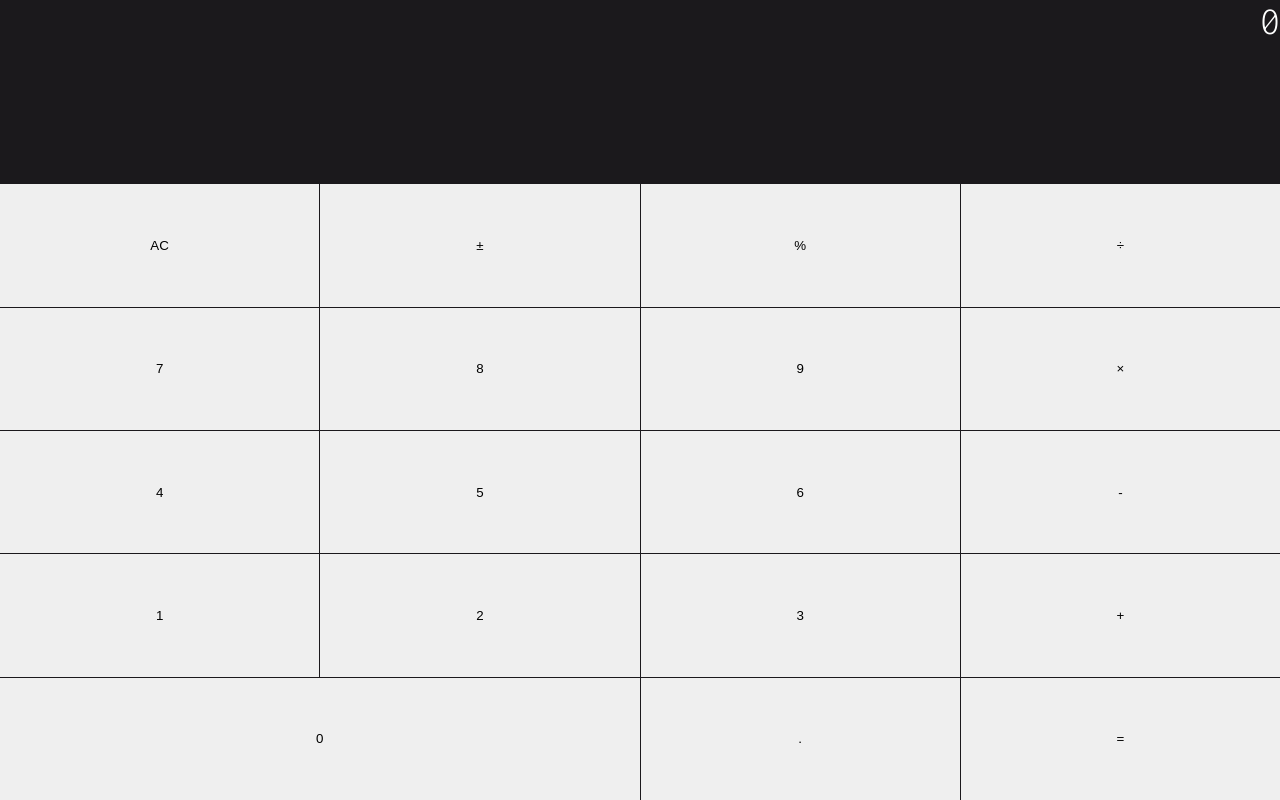
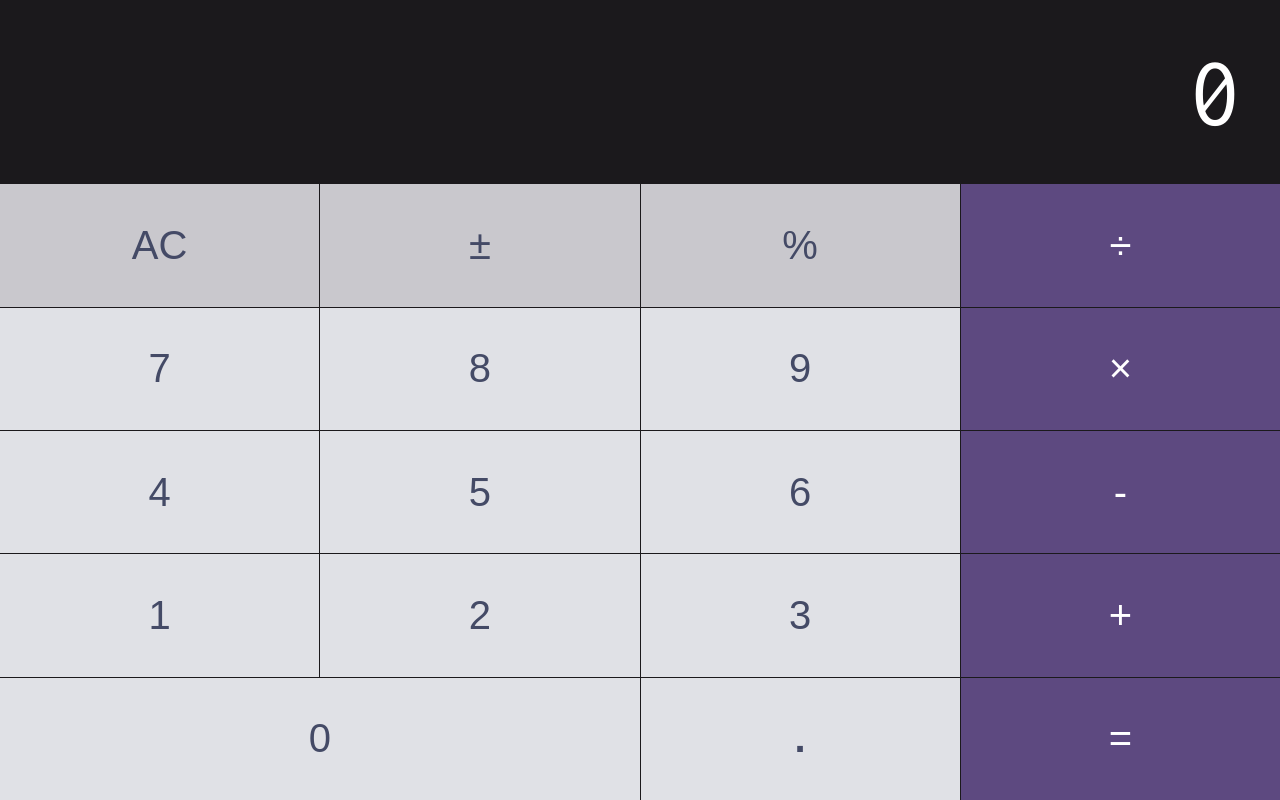
Before and after one commit to lpradopostigo/web-calculator, a plain HTML site: page index.html in a window 1280 px wide. Drawn offline with Linux system fonts and the light colour scheme.

Commit message:
prototype

```diff
--- a/index.html
+++ b/index.html
@@ -19,33 +19,34 @@
       <div id="display">0</div>
 
       <!-- row 1 -->
-      <button id="ac" class="gray">AC</button>
-      <button id="plus-minus" class="gray">&plusmn;</button>
-      <button id="percent" class="gray">%</button>
-      <button id="division" class="orange">&div;</button>
+      <button id="ac" class="dark-gray">AC</button>
+      <button id="plus-minus" class="dark-gray">&plusmn;</button>
+      <button id="percent" class="dark-gray">%</button>
+      <button id="division" class="purple">&div;</button>
 
       <!-- row 2 -->
-      <button id="seven" class="gray">7</button>
-      <button id="eight" class="gray">8</button>
-      <button id="nine" class="gray">9</button>
-      <button id="multiplication" class="orange">&times;</button>
+      <button id="seven" class="gray number">7</button>
+      <button id="eight" class="gray number">8</button>
+      <button id="nine" class="gray number">9</button>
+      <button id="multiplication" class="purple">&times;</button>
 
       <!-- row 3 -->
-      <button id="four" class="gray">4</button>
-      <button id="five" class="gray">5</button>
-      <button id="six" class="gray">6</button>
-      <button id="minus" class="orange">-</button>
+      <button id="four" class="gray number">4</button>
+      <button id="five" class="gray number">5</button>
+      <button id="six" class="gray number">6</button>
+      <button id="minus" class="purple">-</button>
 
       <!-- row 4 -->
-      <button id="one" class="gray">1</button>
-      <button id="two" class="gray">2</button>
-      <button id="three" class="gray">3</button>
-      <button id="plus" class="orange">+</button>
+      <button id="one" class="gray number">1</button>
+      <button id="two" class="gray number">2</button>
+      <button id="three" class="gray number">3</button>
+      <button id="plus" class="purple">+</button>
 
       <!-- row 5 -->
-      <button id="zero" class="gray">0</button>
+      <button id="zero" class="gray number">0</button>
       <button id="dot" class="gray">.</button>
-      <button id="equal" class="orange">=</button>
+      <button id="equal" class="purple">=</button>
     </main>
   </body>
+  <script src="main.js"></script>
 </html>
--- /dev/null
+++ b/main.js
@@ -0,0 +1,21 @@
+let buttonNumbers=document.getElementsByClassName("number");
+let display=document.getElementById("display");
+
+for (let i = 0; i < buttonNumbers.length; i++) {
+    buttonNumbers[i].onclick=function() {
+        if (display.innerText[0]==='0') {
+         display.innerText="";
+        }
+        display.innerText+=buttonNumbers[i].innerText;
+    };
+}
+
+document.getElementById("ac").onclick=function () {
+    display.innerText="0";
+}
+
+document.getElementById("dot").onclick=function () {
+    if(!display.innerText.includes(".")){
+        display.innerText+=".";
+    }
+}
--- a/style.scss
+++ b/style.scss
@@ -7,22 +7,28 @@ html {
   font-size: 62.5%;
 }
 
-body {
-  font-size: 4rem;
+main {
   font-family: "Inconsolata", monospace;
-  font-weight: 300;
 }
 
 button {
+  font-size: 5vh;
+  font-weight: 200;
+  color: #444a66;
   border-style: none;
   padding: 2rem;
   text-align: center;
 }
 main {
   #display {
-    grid-area: display;
+    display: flex;
+    flex-direction: column;
     text-align: right;
     color: white;
+    font-size: 10rem;
+    justify-content: center;
+    margin-right: 4rem;
+    grid-area: display;
   }
   #ac {
     grid-area: ac;
@@ -77,9 +83,23 @@ main {
   }
   #dot {
     grid-area: dot;
+    font-weight: 600;
   }
   #equal {
     grid-area: equal;
+  }
+
+  .dark-gray {
+    background-color: #c9c8cd;
+  }
+
+  .gray {
+    background-color: #e0e1e6;
+  }
+
+  .purple {
+    background-color: #5d4980;
+    color: white;
   }
   background-color: #1b191c;
   display: grid;
```
Also changed, not shown: style.css, 1 other file.
